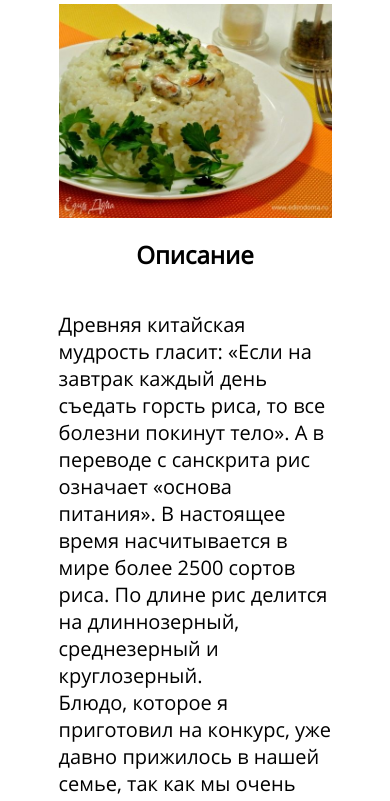
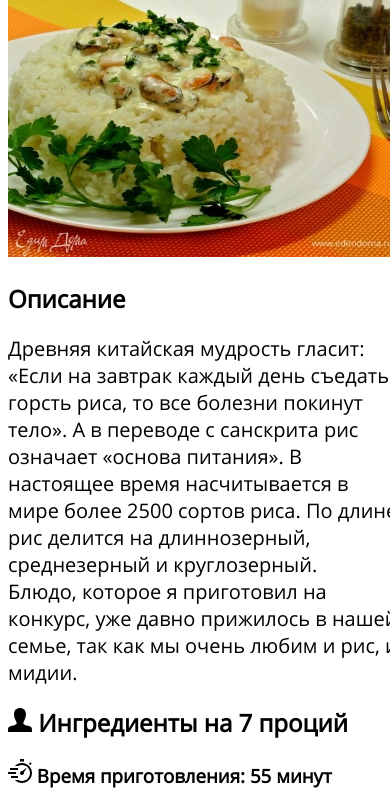
Before and after one commit to baranikov/rise-with-midii, a plain HTML site: page index.html in a window 390 px wide. Shown: the part 206-1007 px from the top of the page. Drawn offline with Linux system fonts and the light colour scheme.

Commit message:
Add files via upload

```diff
--- a/style/all.css
+++ b/style/all.css
@@ -13,6 +13,16 @@ div {
 	font-family: "Open Sans Bold";
 }
 
+@media screen and (max-width: 700px) {
+	div {
+		position: relative;
+		display: inline-block;
+		margin: auto;
+		width: 100vw;
+		font-family: "Open Sans Bold";
+	}
+}
+
 p {
 	font-size: 20px;
 }
@@ -22,10 +32,10 @@ img {
 	height: 35vw;
 }
 
-@media screen and (max-width: 500px) {
+@media screen and (max-width: 700px) {
 	img {
 		width: 100%;
-		height: 55vw;
+		height: 70vw;
 	}
 }
 
--- a/style/style.css
+++ b/style/style.css
@@ -21,7 +21,17 @@ img {
 @media screen and (max-width: 500px) {
 	img {
 		width: 100%;
-		height: 55vw;
+		height: 70vw;
+	}
+}
+
+@media screen and (max-width: 700px) {
+	div {
+		position: relative;
+		display: inline-block;
+		margin: auto;
+		width: 100vw;
+		font-family: "Open Sans Bold";
 	}
 }
 
```
